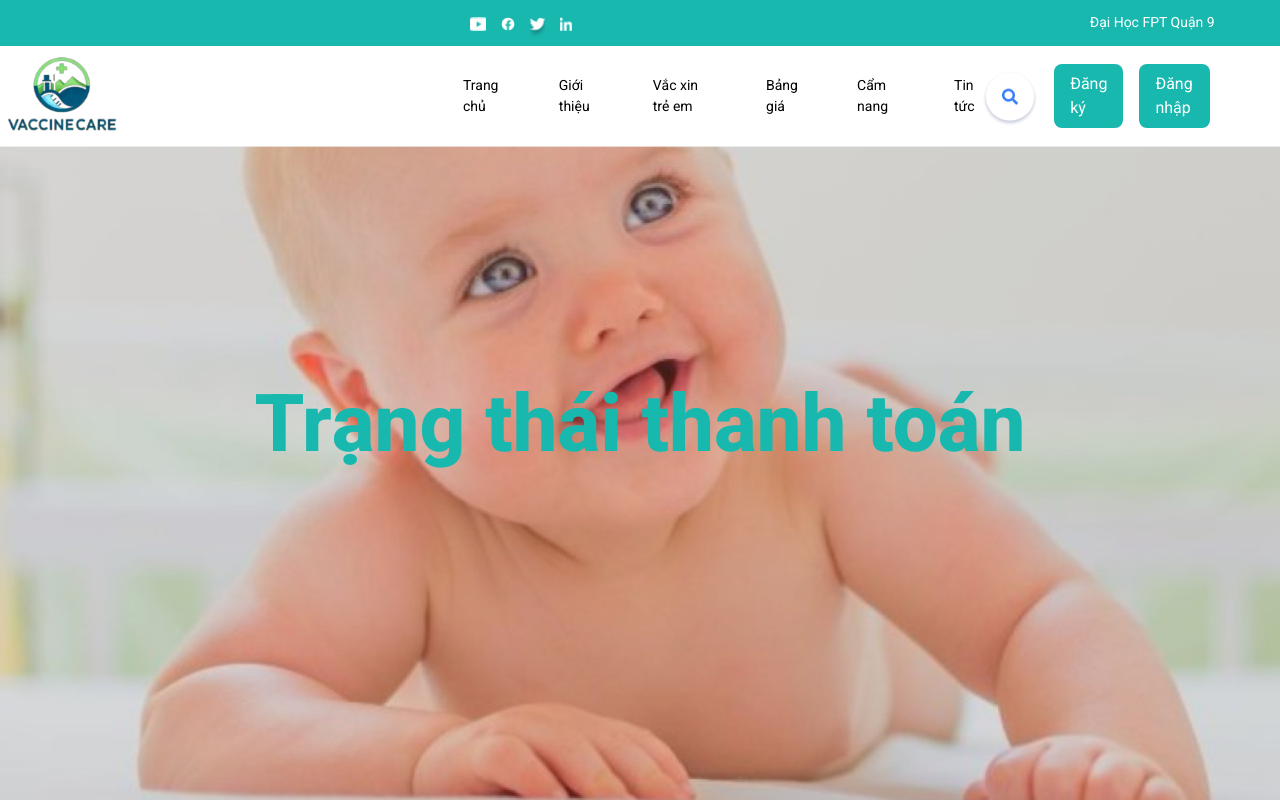
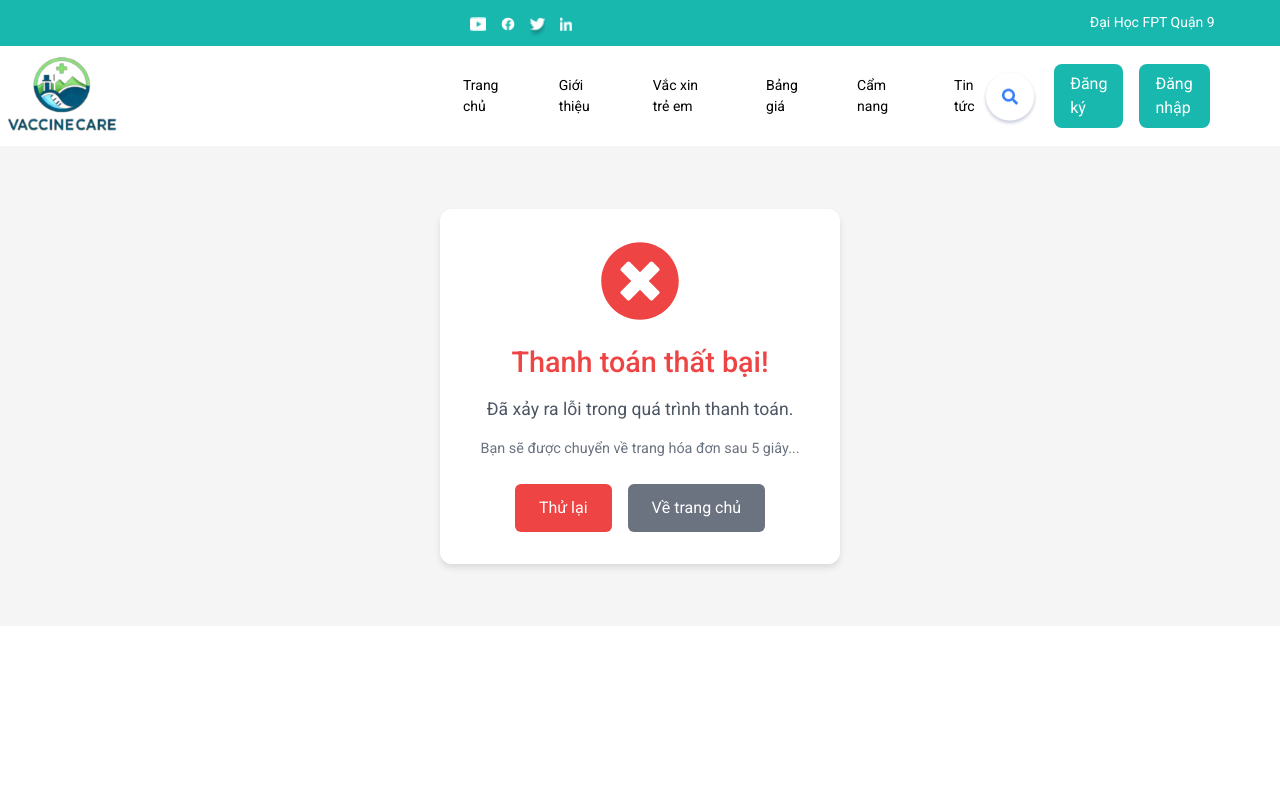
Before and after one commit to khangper/WDP391_VaccineCare, a React (Vite) app in the folder vaccine_care/: page /paymentFaild in a window 1280 px wide. Shown: the top 800 px of the page. Built offline with nearby package versions, Linux system fonts and the light colour scheme.

Commit message:
upate banner

```diff
--- a/vaccine_care/src/pages/cutomer/PaymentFailed/PaymentFailed.jsx
+++ b/vaccine_care/src/pages/cutomer/PaymentFailed/PaymentFailed.jsx
@@ -23,21 +23,6 @@ function PaymentFailed() {
   }, [navigate]);
 
   return (
-    <div>
-      <div className='HomePage-Allcontainer'>
-        <div className="HomePage-main-container">
-          <div className='container'>
-            <div className='row'>
-              <div className='col-12 mt-152 BookingPage-titletitle'>
-                <div className="BookingPage-heading-protected-together">
-                  Trạng thái thanh toán
-                </div>
-              </div>
-            </div>
-          </div>
-        </div>
-      </div>
-
     <div className="admin payment-result-container">
       <div className="admin payment-result-card">
         <FaTimesCircle className="admin result-icon failed" />
@@ -62,7 +47,6 @@ function PaymentFailed() {
         </div>
       </div>
     </div>
-    </div>
   );
 }
 
--- a/vaccine_care/src/pages/cutomer/PaymentSuccess/PaymentSuccess.jsx
+++ b/vaccine_care/src/pages/cutomer/PaymentSuccess/PaymentSuccess.jsx
@@ -23,21 +23,6 @@ function PaymentSuccess() {
   }, [navigate]);
 
   return (
-    <div>
-      <div className='HomePage-Allcontainer'>
-        <div className="HomePage-main-container">
-          <div className='container'>
-            <div className='row'>
-              <div className='col-12 mt-152 BookingPage-titletitle'>
-                <div className="BookingPage-heading-protected-together">
-                  Trạng thái thanh toán
-                </div>
-              </div>
-            </div>
-          </div>
-        </div>
-      </div>
-
     <div className="admin payment-result-container">
       <div className="admin payment-result-card">
         <FaCheckCircle className="admin result-icon success" />
@@ -54,7 +39,6 @@ function PaymentSuccess() {
         </button>
       </div>
     </div>
-    </div>
   );
 }
 
```
Lines whose indentation alone changed are shown as unchanged.
